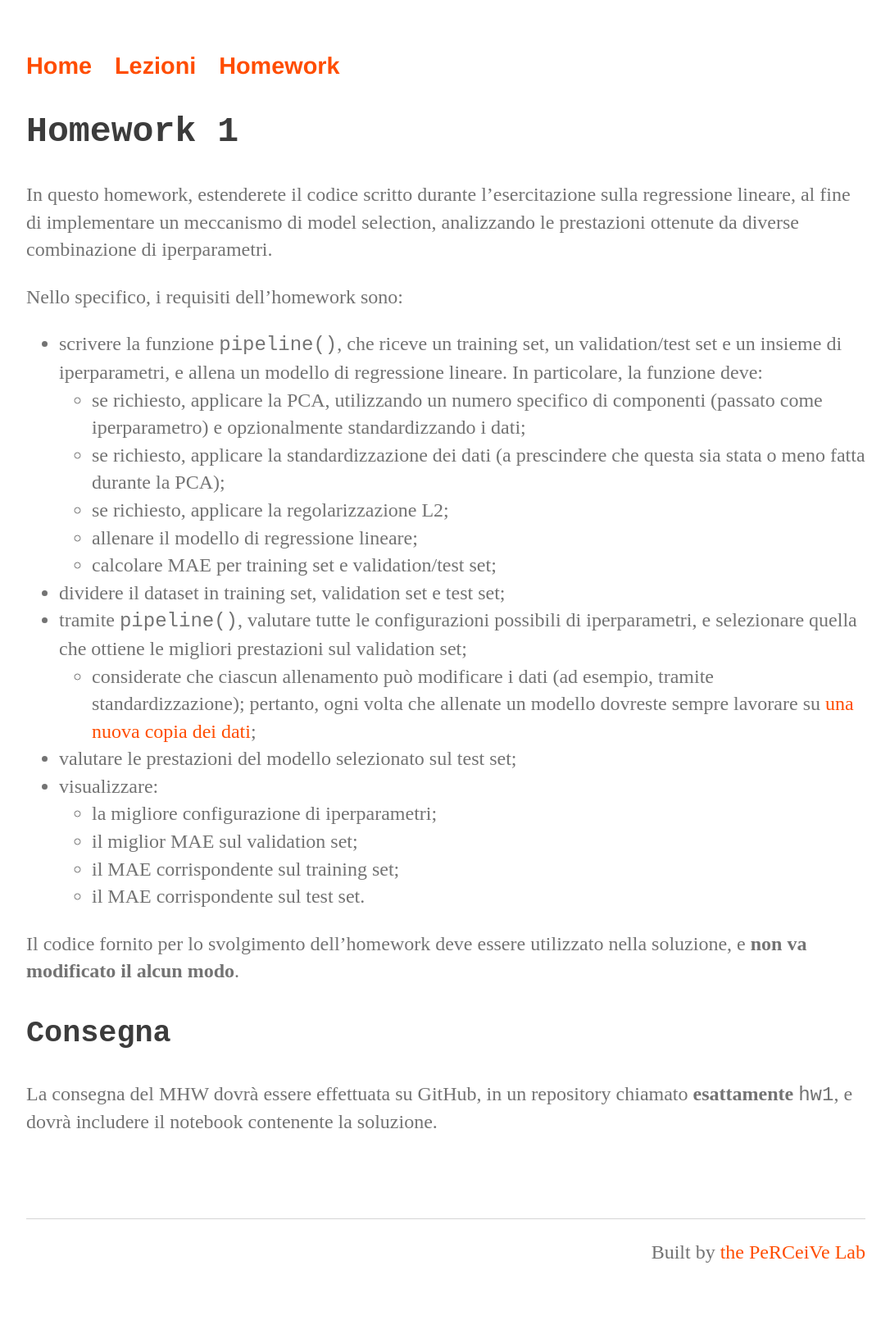
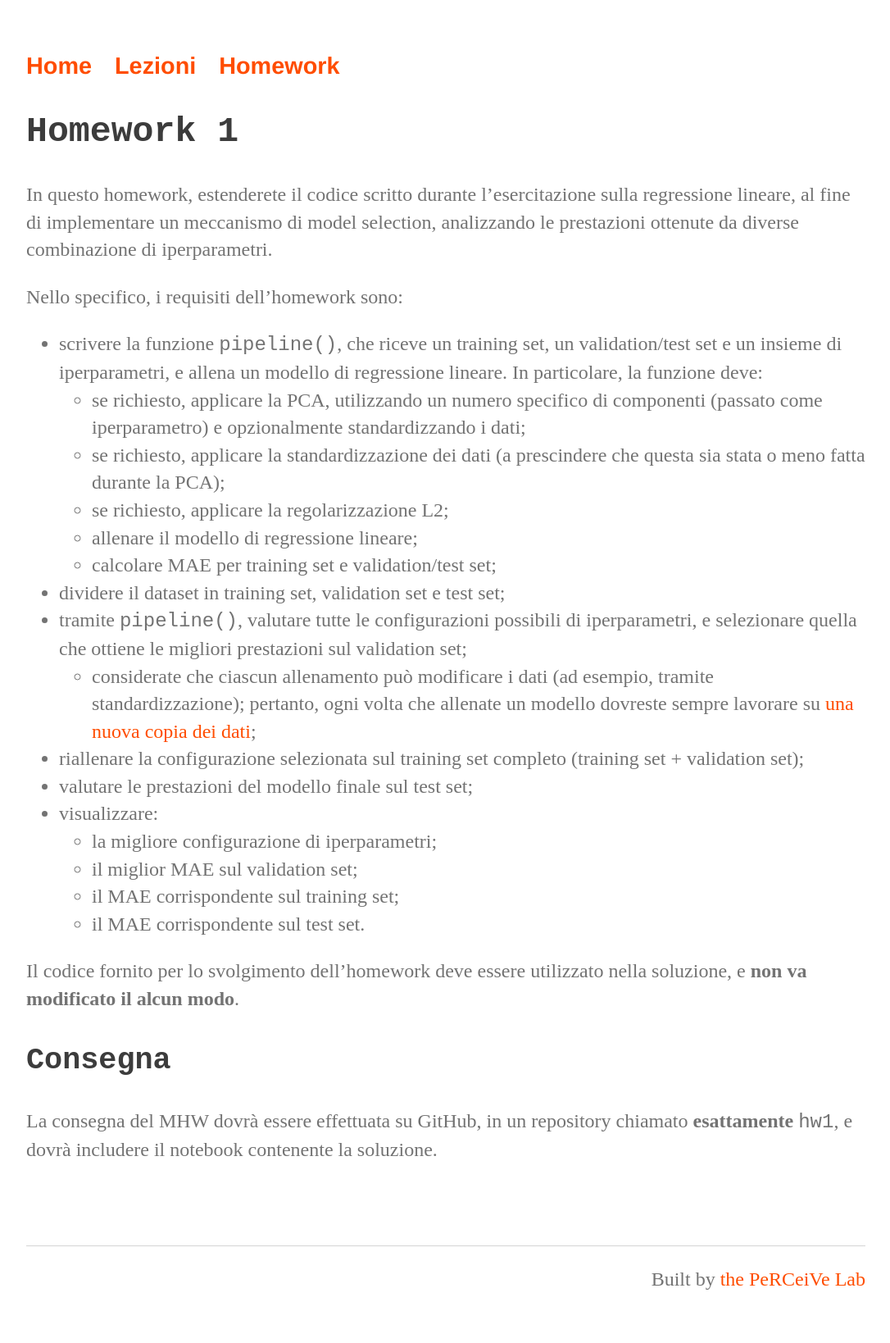
Before and after one commit to perceivelab/ml-mz-2025, a Jekyll site: the page built from hw1.md, in a window 1280 px wide. Shown: the whole page at 82% size, without its empty margins (96-1182 px from the left). Built offline with Jekyll 4.4.1, drawn with Linux system fonts in a browser that asks for light colours; our own code applies the rules of GitHub Pages for plain Markdown files; before the commit the page ends 1604 px from its top, so only the background shows below that.

```diff
--- a/hw1.md
+++ b/hw1.md
@@ -16,7 +16,8 @@ Nello specifico, i requisiti dell'homework sono:
 * dividere il dataset in training set, validation set e test set;
 * tramite `pipeline()`, valutare tutte le configurazioni possibili di iperparametri, e selezionare quella che ottiene le migliori prestazioni sul validation set;
   * considerate che ciascun allenamento può modificare i dati (ad esempio, tramite standardizzazione); pertanto, ogni volta che allenate un modello dovreste sempre lavorare su [una nuova copia dei dati](https://numpy.org/doc/2.2/reference/generated/numpy.ndarray.copy.html);
-* valutare le prestazioni del modello selezionato sul test set;
+* riallenare la configurazione selezionata sul training set completo (training set + validation set);
+* valutare le prestazioni del modello finale sul test set;
 * visualizzare:
   * la migliore configurazione di iperparametri;
   * il miglior MAE sul validation set;
```
Also changed, not shown: homework.md (+1 -1 lines).
